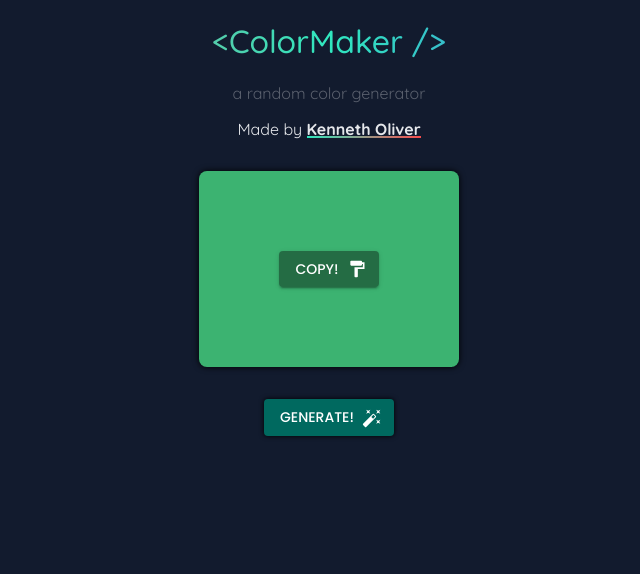
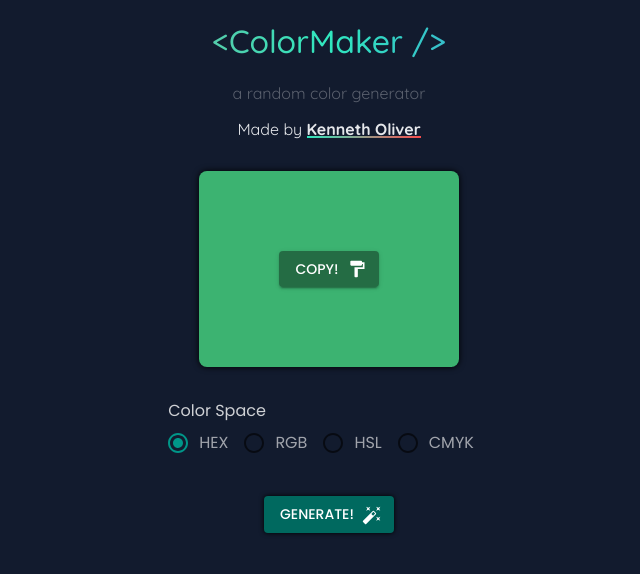
Before and after one commit to KennyOliver/colormaker, a React (Vite) app: page / in a window 1280 px wide. Shown: the top 574 px of the page, without its empty margins (311-951 px from the left). Built offline with nearby package versions, Linux system fonts and the light colour scheme.

Commit message:
Added radio button group for choosing the Color Space, but I've yet to add the functionality for the user to change the clipboard output.

```diff
--- a/src/App.css
+++ b/src/App.css
@@ -50,6 +50,13 @@
   -webkit-text-fill-color: transparent;
 }
 
+#radios-label {
+  color: rgba(255, 255, 255, 0.8);
+}
+#radio-group {
+  color: rgba(255, 255, 255, 0.6);
+}
+
 .flex-container {
   align-items: center;
   display: flex;
--- a/src/App.jsx
+++ b/src/App.jsx
@@ -10,6 +10,7 @@ import PaletteIcon from '@mui/icons-material/Palette';
 const App = () => {
   const [hexColor, setHexColor] = useState("#3CB371");
   const [snackOpen, setSnackOpen] = useState(false);
+  const [sliderValue, setSliderValue] = useState(3);
 
   function handleNewColor() {
     let HEX = Math.floor(Math.random() * (16 ** 6)).toString(16);
@@ -38,6 +39,20 @@ const App = () => {
         </div>
         <div className="flex-container">
           <ColorBox />
+          <Mui.FormControl>
+            <Mui.FormLabel id="radios-label">Color Space</Mui.FormLabel>
+            <Mui.RadioGroup
+              id="radio-group"
+              row
+              defaultValue="HEX"
+              name="radio-buttons-group"
+            >
+              <Mui.FormControlLabel value="HEX" control={<Mui.Radio />} label="HEX" />
+              <Mui.FormControlLabel value="RGB" control={<Mui.Radio />} label="RGB" />
+              <Mui.FormControlLabel value="HSL" control={<Mui.Radio />} label="HSL" />
+              <Mui.FormControlLabel value="CMYK" control={<Mui.Radio />} label="CMYK" />
+            </Mui.RadioGroup>
+          </Mui.FormControl>
           <GeneratorButton />
         </div>
       </Mui.Stack>
--- a/src/main.jsx
+++ b/src/main.jsx
@@ -18,6 +18,7 @@ const customTheme = createTheme({
   typography: {
     fontFamily: [
       "Poppins",
+      "Quicksand",
       '-apple-system',
       'BlinkMacSystemFont',
       '"Segoe UI"',
```
